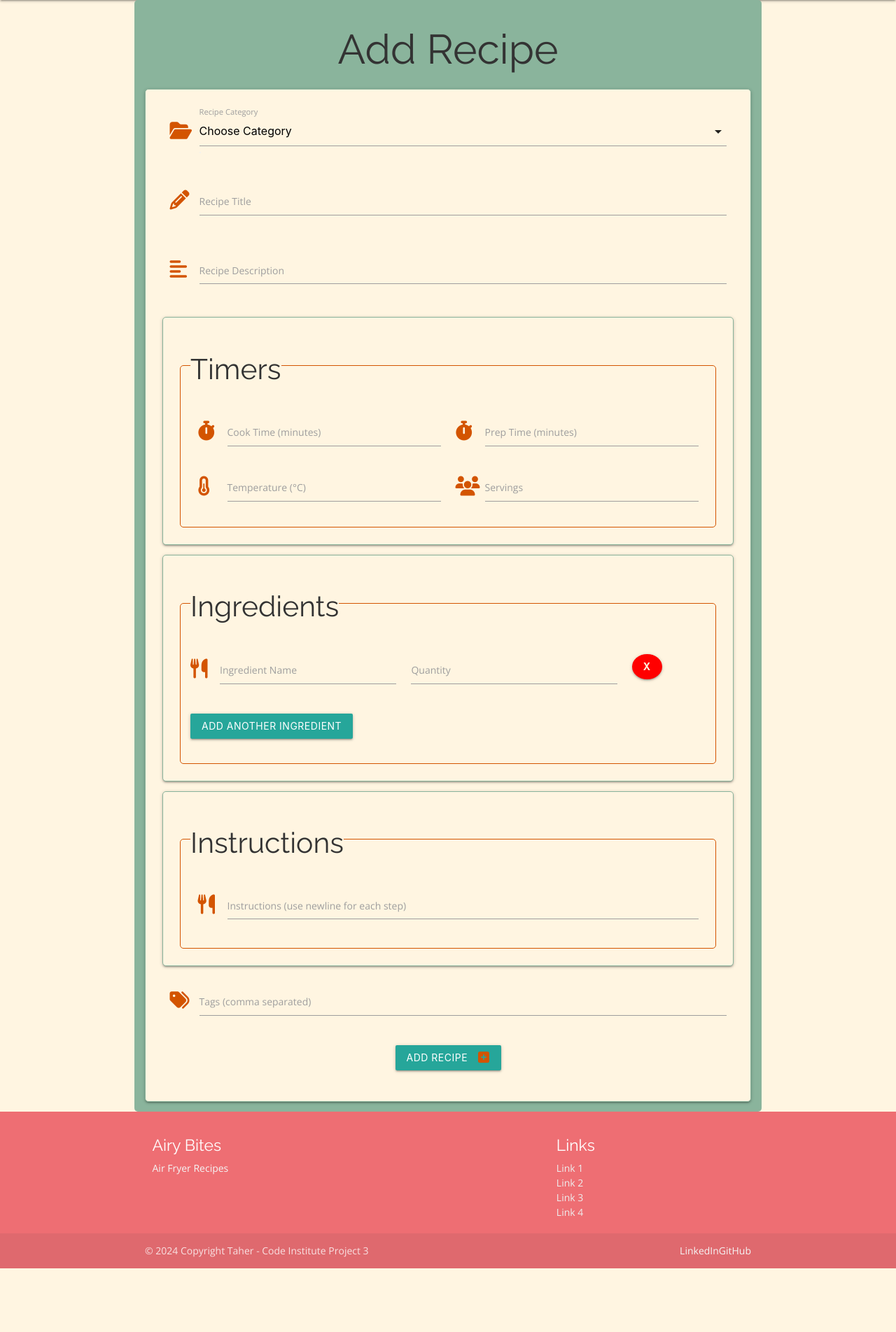
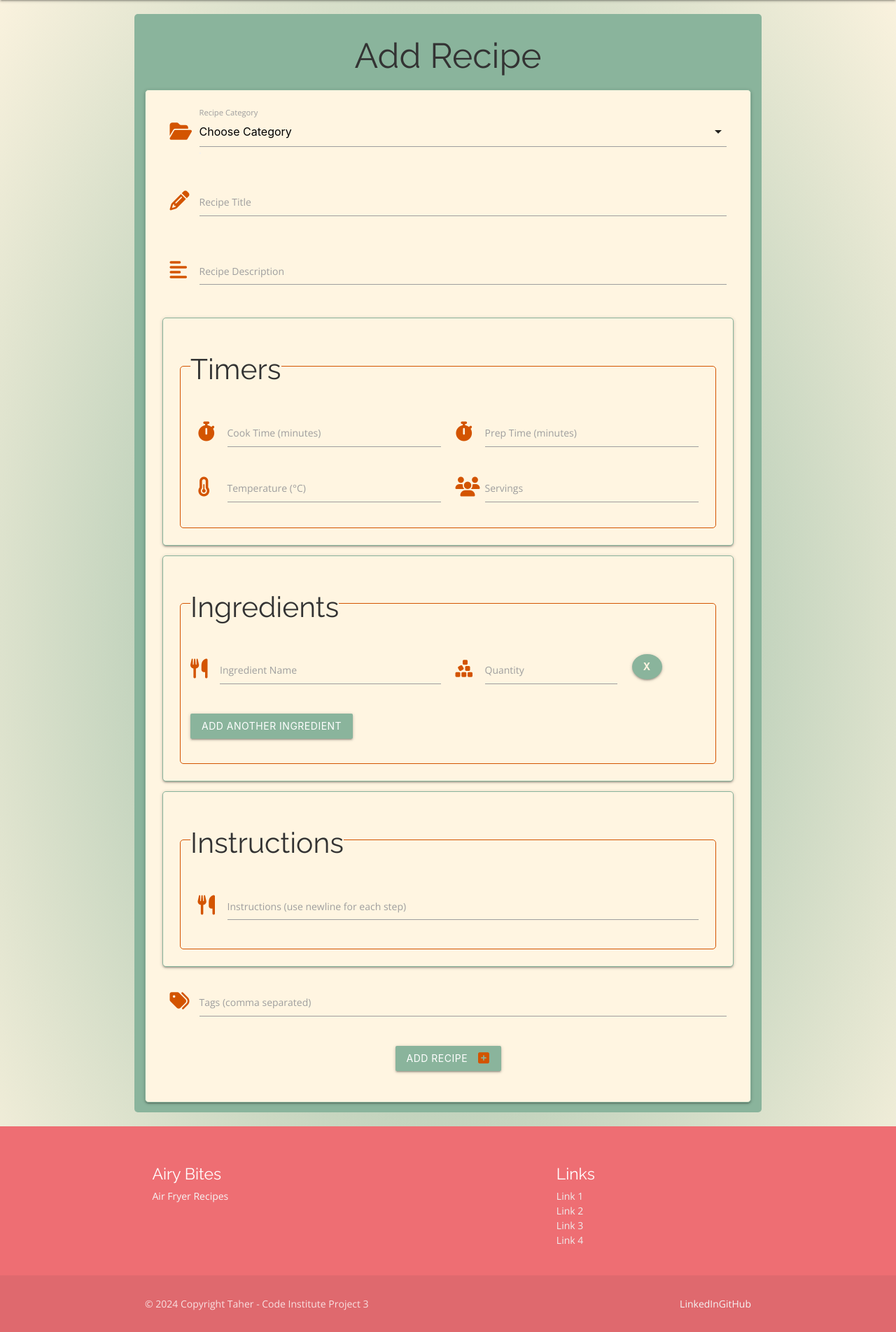
Before and after one commit to TaherCCG/airybitesrecipes, a Flask app: page /add_recipe in a window 1280 px wide. Shown: the part 92-1996 px from the top of the page at 70% size. Before the commit the page ends 1905 px from the top, so only its background shows below. Run offline with Flask 3, Linux system fonts and the light colour scheme; the visitor is signed in with stand-in values (Sample User, id 1); data that the repository does not hold is empty; some libraries are stand-ins or nearby versions.

Commit message:
Style: Add recipe page

```diff
--- a/static/css/style.css
+++ b/static/css/style.css
@@ -32,7 +32,7 @@ html {
 
 body {
     font-family: var(--secondary-font);
-    background-color: var(--neutral-colour);
+    background: radial-gradient(var(--secondary-colour), var(--neutral-colour));
     color: var(--dark-colour);
     display: flex;
     min-height: 100vh;
@@ -66,36 +66,25 @@ a:hover {
 }
 
 /* Buttons */
-.button-primary {
-    background-color: var(--primary-colour);
-    color: var(--neutral-colour);
-    font-family: var(--primary-font);
+.btn {
+    background-color: var(--secondary-colour);
+}
+.btn:hover {
+    background-color: #4fa675;
+}
+.btn-small {
+    background-color: var(--accent-colour);
+    margin-bottom: 25px;
     font-weight: bold;
 }
 
-.button-secondary {
-    background-color: var(--secondary-colour);
-    color: var(--neutral-colour);
-    font-family: var(--primary-font);
-}
-
-.button-primary:hover,
-.button-secondary:hover {
-    background-color: var(--secondary-colour);
-}
-
-.btn-small {
-    background-color: var(--accent-colour);
-    margin-bottom: 25px;
-}
-
 .btn-small:hover {
+    background-color: #de8245;
     color: var(--dark-colour);
     font-weight: bold;
 }
 
 .remove-ingredient-btn {
-    background-color: red;
     border-radius: 50%;
     color: var(--neutral-colour);
     font-weight: bold;
@@ -152,6 +141,7 @@ a:hover {
     overflow-x: hidden;
     padding: 0 15px;
     box-sizing: border-box;
+    margin: 20px auto;
 }
 
 /* Navigation */
@@ -361,3 +351,8 @@ fieldset {
 .modal .modal-footer {
     background-color: var(--dark-colour);
 }
+@media only screen and (max-width: 800px) {
+    .input-field label {
+        font-size: 12px;
+    }
+}
--- a/static/js/script.js
+++ b/static/js/script.js
@@ -23,11 +23,13 @@ $(document).ready(function () {
         const newIngredientDiv = document.createElement('div');
         newIngredientDiv.classList.add('row', 'ingredient');
         newIngredientDiv.innerHTML = `
-            <div class="input-field col s5">
+            <div class="input-field col s6">
+                <i class="fas fa-utensils icon prefix"></i>
                 <label for="ingredient_name_${ingredientCount}">Ingredient Name</label>
                 <input type="text" id="ingredient_name_${ingredientCount}" name="ingredient_name[]" class="validate" required>
             </div>
-            <div class="input-field col s5">
+            <div class="input-field col s4">
+                <i class="fa-solid fa-cubes-stacked icon prefix"></i>
                 <label for="ingredient_quantity_${ingredientCount}">Quantity</label>
                 <input type="text" id="ingredient_quantity_${ingredientCount}" name="ingredient_quantity[]" class="validate" required>
             </div>
--- a/templates/add_recipe.html
+++ b/templates/add_recipe.html
@@ -1,8 +1,11 @@
 {% extends "base.html"%}
+
+{% block title %}Add Recipe Page{% endblock %}
+
 {% block content %}
 
     <div class="container">
-    <h1 class="center-align">Add Recipe</h1>
+        <h2 class="center-align">Add Recipe</h2>
         <div class="row card-panel">
             <form class="col s12" method="post" action="{{ url_for('add_recipe')}}">
                 <!-- Recipe Category Selection-->
@@ -42,28 +45,29 @@
                         <legend>
                             <h3>Timers</h3>
                         </legend>
-                    <div class="input-field col s6">
+                        <div class="input-field col s12 m6">
                             <i class="fas fa-stopwatch icon prefix"></i>
-                        <input id="cook_time" name="cook_time" type="number" class="validate" required>
+                            <input id="cook_time" name="cook_time" type="number" class="validate" required min="0">
                             <label for="cook_time">Cook Time (minutes)</label>
                         </div>
-                    <div class="input-field col s6">
+                        <div class="input-field col s12 m6">
                             <i class="fas fa-stopwatch icon prefix"></i>
-                        <input id="prep_time" name="prep_time" type="number" class="validate" required>
+                            <input id="prep_time" name="prep_time" type="number" class="validate" required min="0">
                             <label for="prep_time">Prep Time (minutes)</label>
                         </div>
-                    <div class="input-field col s6">
+                        <div class="input-field col s12 m6">
                             <i class="fas fa-thermometer-half icon prefix"></i>
-                        <input id="temperature" name="temperature" type="number" class="validate" required>
+                            <input id="temperature" name="temperature" type="number" class="validate" required min="0">
                             <label for="temperature">Temperature (°C)</label>
                         </div>
-                    <div class="input-field col s6">
+                        <div class="input-field col s12 m6">
                             <i class="fas fa-users icon prefix"></i>
-                        <input id="servings" name="servings" type="number" class="validate" required>
+                            <input id="servings" name="servings" type="number" class="validate" required min="0">
                             <label for="servings">Servings</label>
                         </div>
                     </fieldset>
                 </div>
+
                 <!-- Ingredients -->
                 <div class="row card-panel">
                     <fieldset>
@@ -72,13 +76,14 @@
                         </legend>
                         <div id="ingredients">
                             <div class="row ingredient">
-                            <div class="input-field col s5">
+                                <div class="input-field col s6">
                                     <i class="fas fa-utensils icon prefix"></i>
                                     <input type="text" id="ingredient_name_1" name="ingredient_name[]" class="validate"
                                         required>
                                     <label for="ingredient_name_1">Ingredient Name</label>
                                 </div>
-                            <div class="input-field col s5">
+                                <div class="input-field col s4">
+                                    <i class="fa-solid fa-cubes-stacked icon prefix"></i>
                                     <input type="text" id="ingredient_quantity_1" name="ingredient_quantity[]" class="validate"
                                         required>
                                     <label for="ingredient_quantity_1">Quantity</label>
```
Lines whose indentation alone changed are shown as unchanged.
